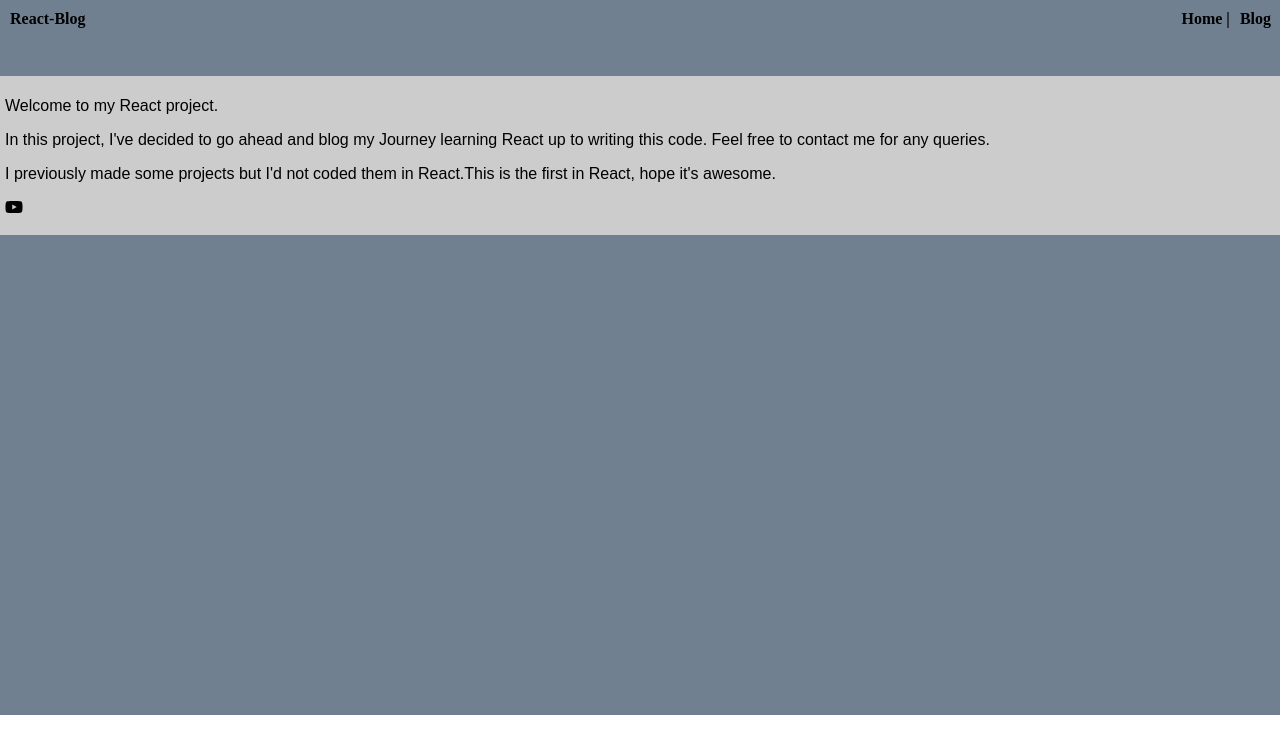
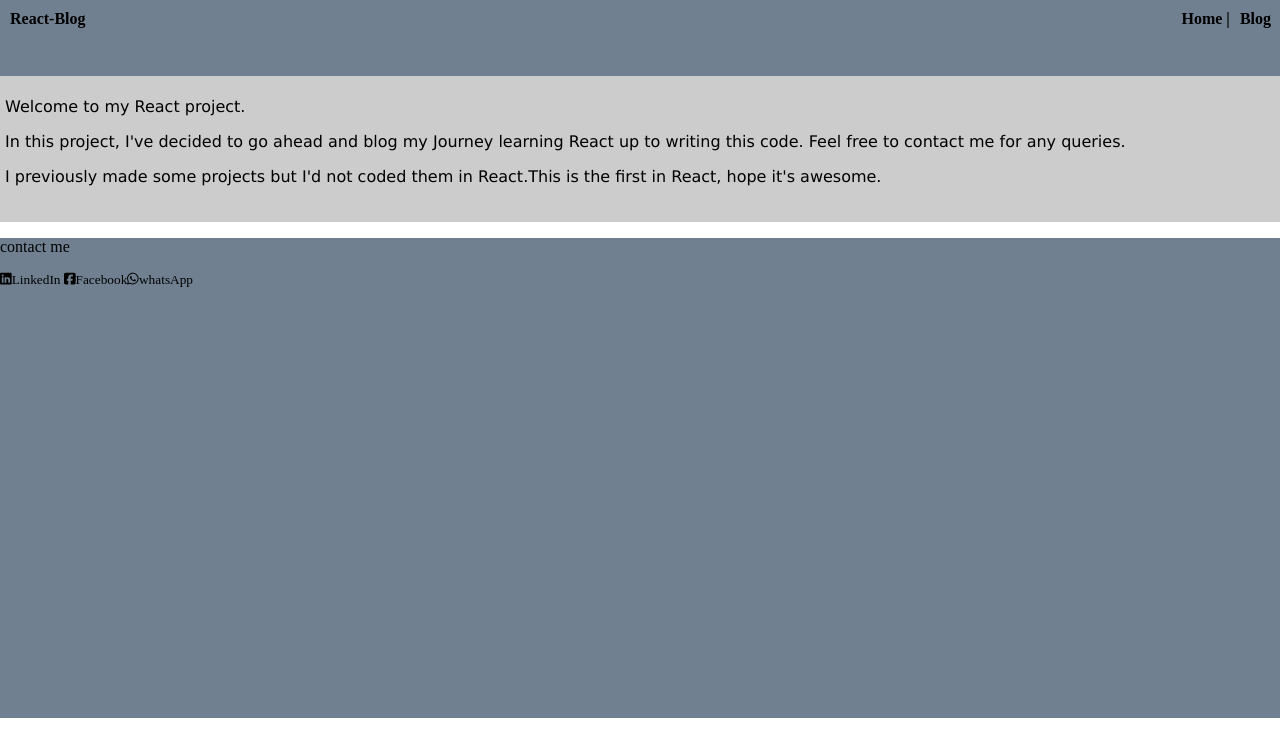
Before and after one commit to kass8mal8/React-Blog, a React (Create React App) app: page / in a window 1280 px wide. Shown: the top 756 px of the page. Built offline with nearby package versions, Linux system fonts and the light colour scheme.

Commit message:
3 files modified

```diff
--- a/src/Footer.js
+++ b/src/Footer.js
@@ -1,7 +1,23 @@
+import { faLinkedin, faWhatsapp } from "@fortawesome/free-brands-svg-icons"
+import { faFacebookSquare } from "@fortawesome/free-brands-svg-icons/faFacebookSquare"
+import { FontAwesomeIcon } from "@fortawesome/react-fontawesome"
 import React from "react"
+
 const Footer=()=>{
   return(
     <div className="footerDiv">
+     <div className="contactDiv" >
+        <p>contact me</p>
+        <small>
+         <FontAwesomeIcon icon={faLinkedin}></FontAwesomeIcon>
+             LinkedIn </small>
+        <small>
+          <FontAwesomeIcon icon={faFacebookSquare}></FontAwesomeIcon>Facebook
+        </small>
+        <small>
+          <FontAwesomeIcon icon={faWhatsapp}></FontAwesomeIcon>whatsApp
+        </small>
+      </div>
 
     </div>
   )
--- a/src/Home.js
+++ b/src/Home.js
@@ -1,6 +1,5 @@
 import React, {Link} from "react"
 import { FontAwesomeIcon } from '@fortawesome/react-fontawesome'
-import { faYoutube } from '@fortawesome/free-brands-svg-icons';
 const Home=()=>{
 
   return(
@@ -15,7 +14,7 @@ const Home=()=>{
          I previously made some projects but I'd not coded them in React.This is the first in React, hope it's awesome.
        </p>
 
-       <FontAwesomeIcon icon={faYoutube} ></FontAwesomeIcon>
+
     </div>
   )
 }
--- a/src/style.css
+++ b/src/style.css
@@ -51,7 +51,7 @@ a{
   padding:5px;
   margin-left:-8px;
   margin-right: -10px;
-  font-family: fantasy;
+  font-family: 'Lucida Sans', 'Lucida Sans Regular', 'Lucida Grande', 'Lucida Sans Unicode', Geneva, Verdana, sans-serif;
   padding-bottom: 20px;
 }
 .footerDiv{
```
